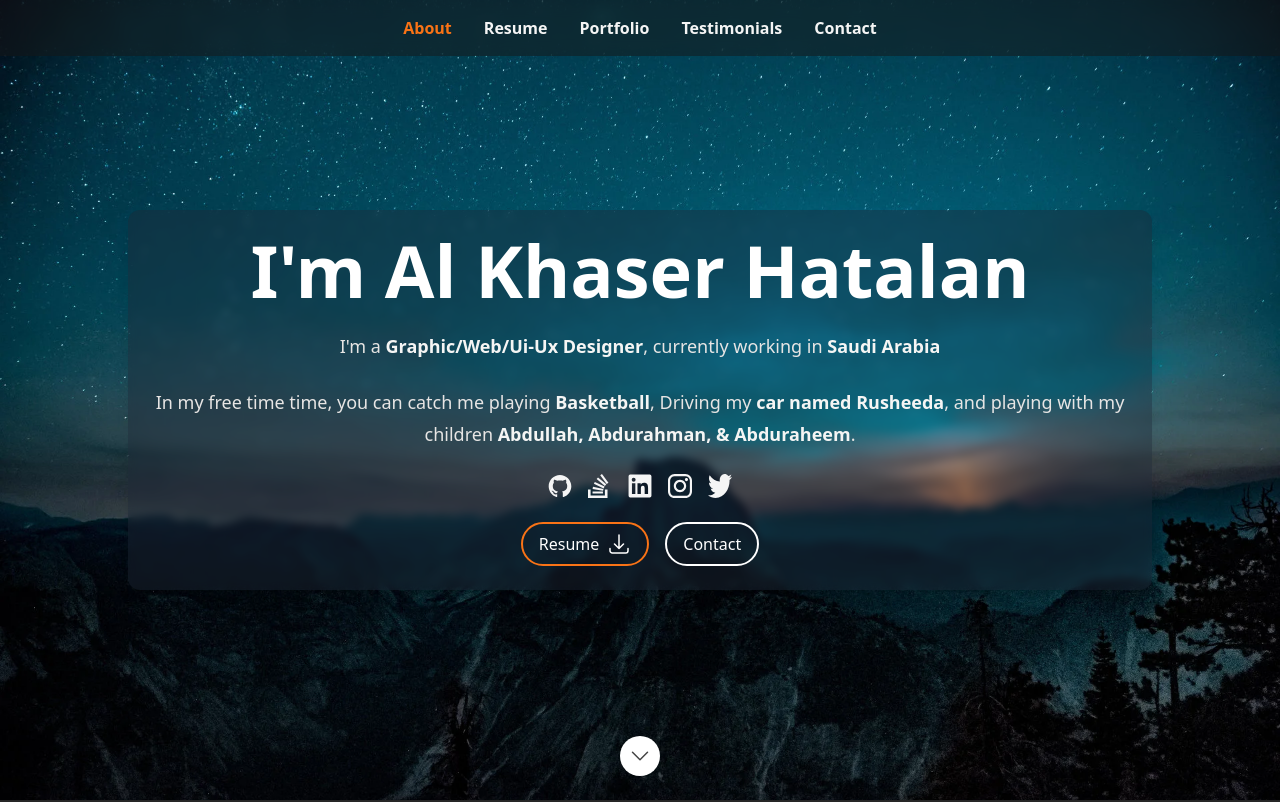
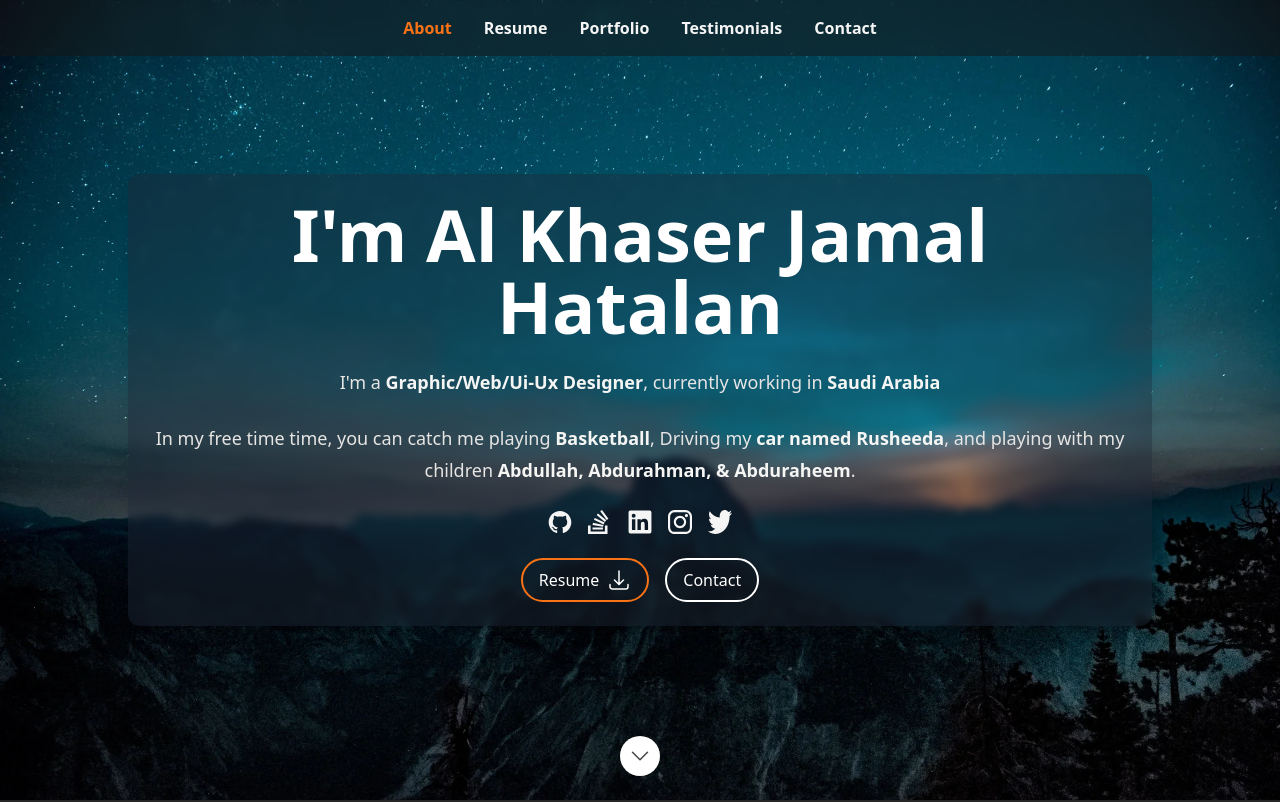
Before and after one commit to princeqhaz12/myresume, a Next.js app: page / in a window 1280 px wide. Shown: the top 802 px of the page. Built offline with nearby package versions, Linux system fonts and the light colour scheme.

Commit message:
initial commit

```diff
--- a/src/data/data.tsx
+++ b/src/data/data.tsx
@@ -69,7 +69,7 @@ export type SectionId = (typeof SectionId)[keyof typeof SectionId];
  */
 export const heroData: Hero = {
   imageSrc: heroImage,
-  name: `I'm Al Khaser Hatalan`,
+  name: `I'm Al Khaser Jamal Hatalan`,
   description: (
     <>
       <p className="prose-sm text-stone-200 sm:prose-base lg:prose-lg">
```
